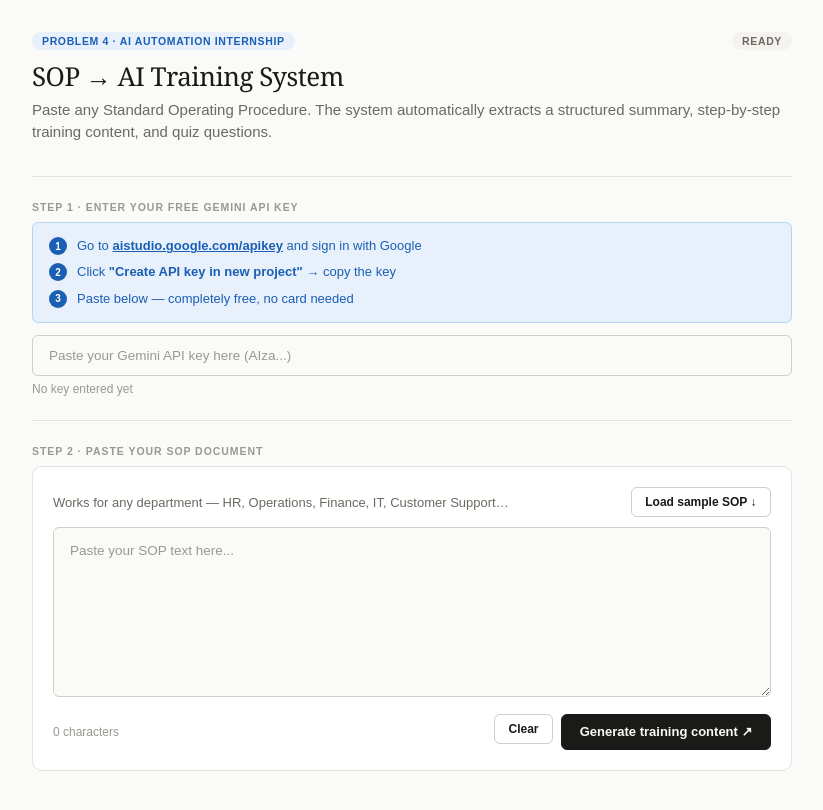
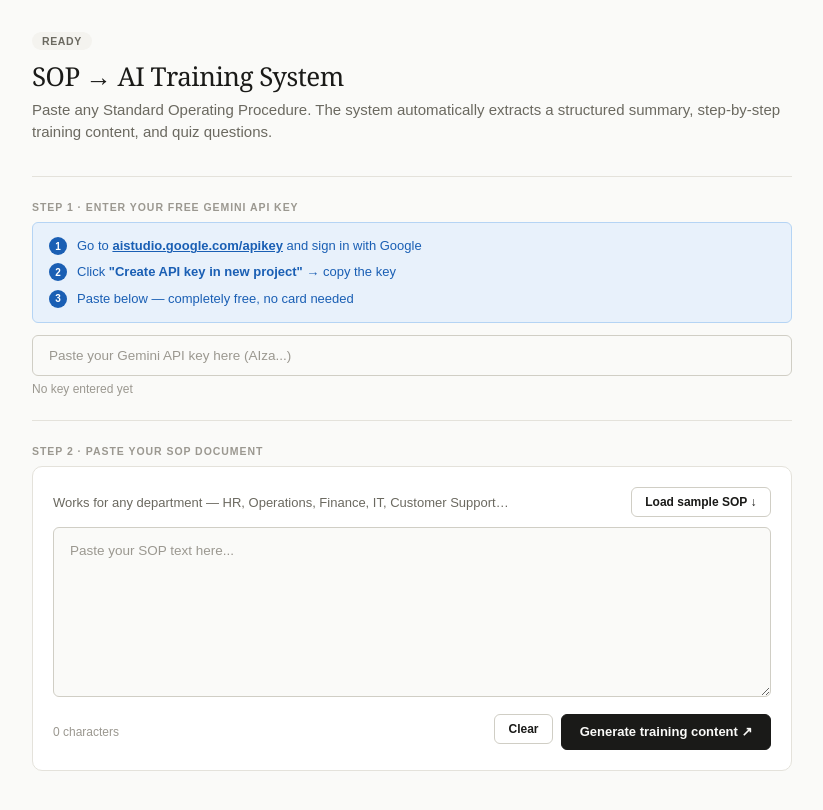
Before and after one commit to PiCh07/sop-training-system, a plain HTML site: page index.html in a window 1280 px wide. Shown: the whole page, without its empty margins (228-1051 px from the left). Drawn offline with Linux system fonts and the light colour scheme.

Commit message:
Update index.html

```diff
--- a/index.html
+++ b/index.html
@@ -88,7 +88,6 @@
 
   <div style="margin-bottom:2rem;">
     <div style="display:flex;align-items:center;justify-content:space-between;flex-wrap:wrap;gap:8px;margin-bottom:0.5rem;">
-      <span class="tag tag-blue">Problem 4 · AI Automation Internship</span>
       <span id="statusTag" class="tag tag-gray">Ready</span>
     </div>
     <h1 style="font-family:'Georgia',serif;font-size:26px;font-weight:400;letter-spacing:-0.02em;margin-bottom:0.3rem;">SOP → AI Training System</h1>
```
